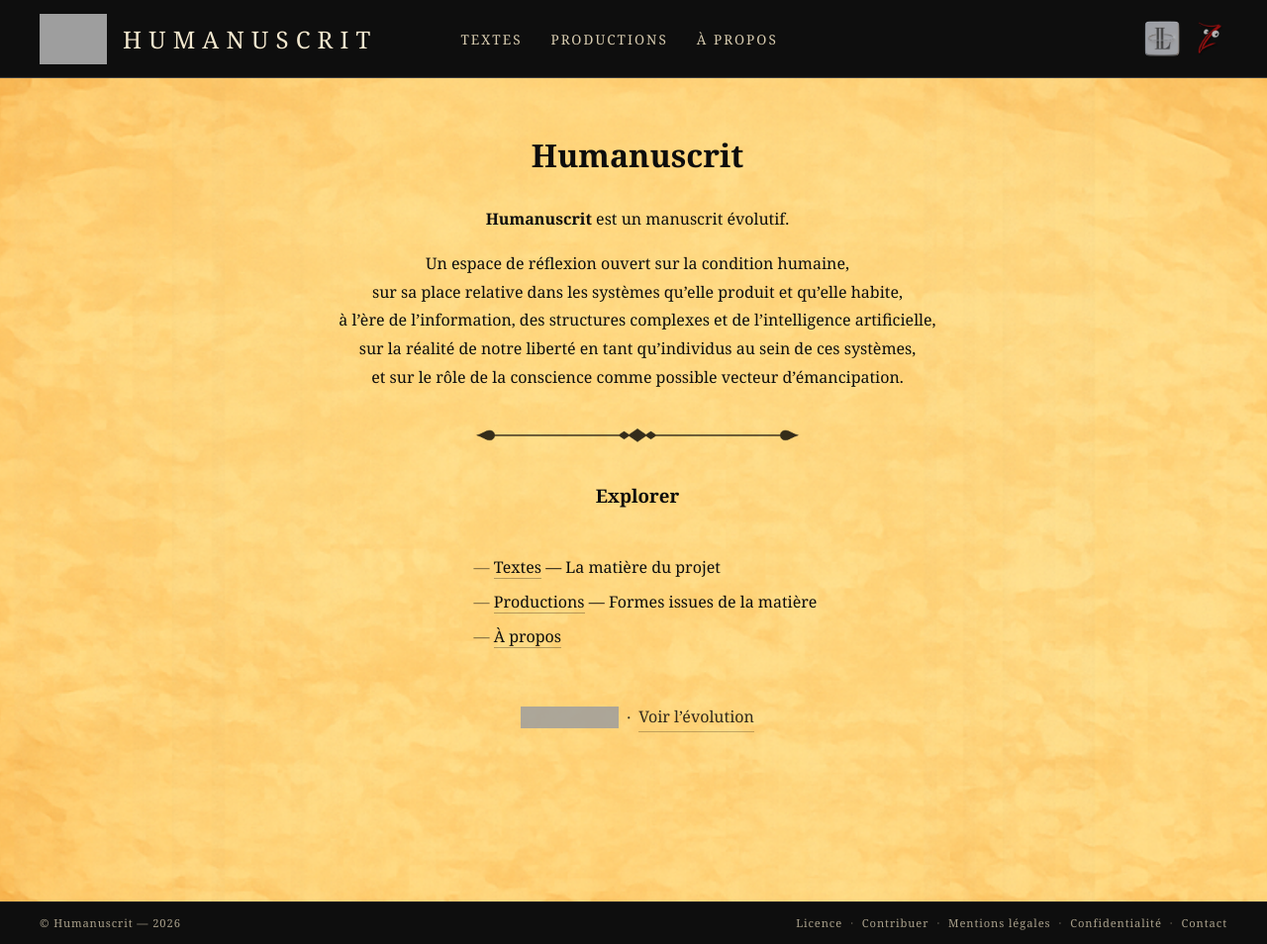
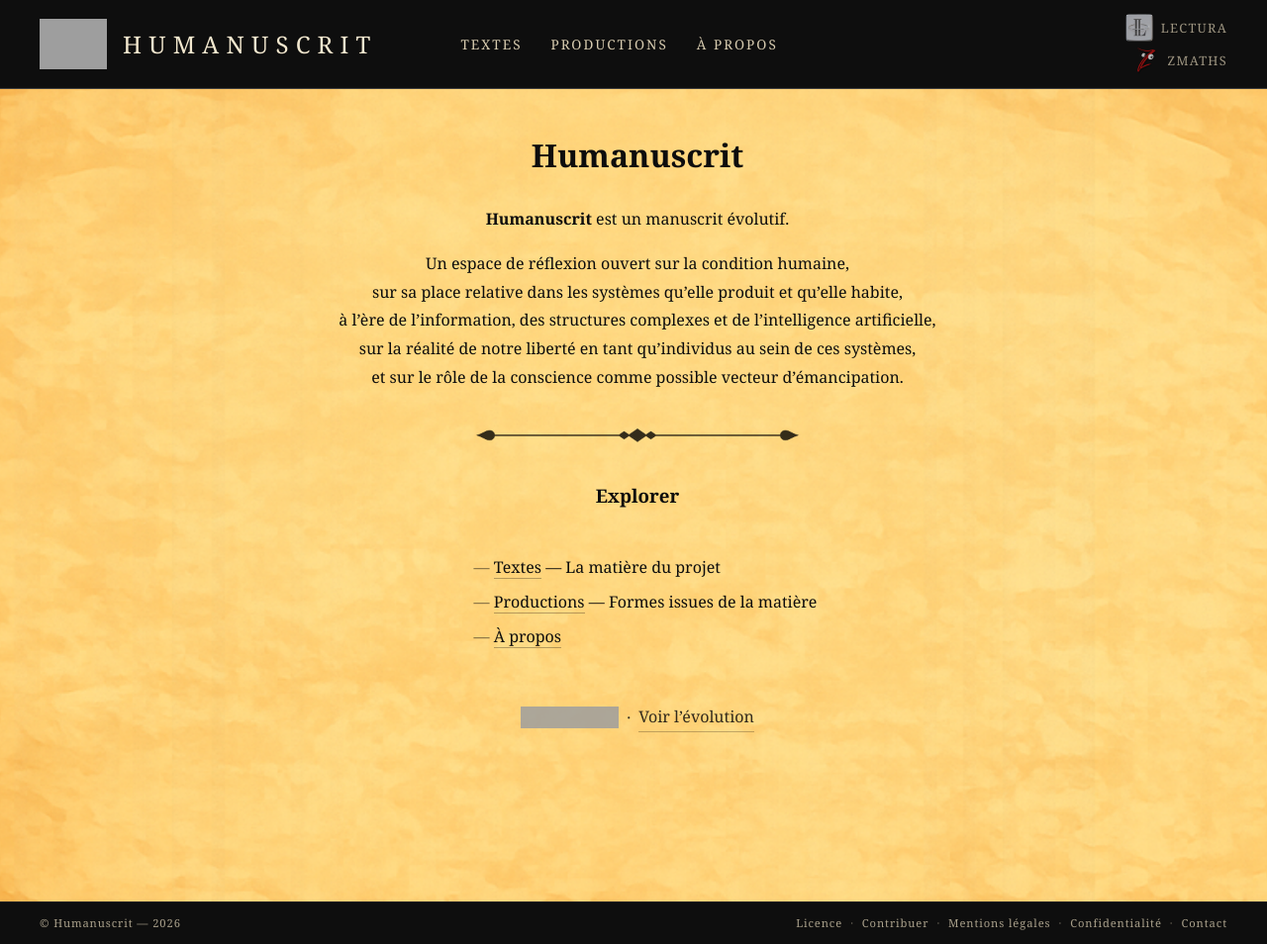
Before and after one commit to maxcarriere/humanuscrit, a Jekyll site: the page built from index.md, in a window 1280 px wide and 954 px high. Shown: the whole window at 99% size. Built offline with Jekyll 4.4.1, drawn with Linux system fonts in a browser that asks for light colours; grey boxes are pictures that could not be loaded.

Commit message:
Logos header : afficher le nom du site à côté de chaque logo
Empile les liens Lectura/Zmaths verticalement avec le nom
à droite du logo, comme sur lectura.world.

Co-Authored-By: Claude Opus 4.6 <noreply@anthropic.com>

```diff
--- a/_includes/header.html
+++ b/_includes/header.html
@@ -14,9 +14,11 @@
     <div class="header-external">
       <a href="https://lectura.world" target="_blank" rel="noopener" title="Lectura">
         <img src="{{ '/assets/images/logo-lectura.png' | relative_url }}" alt="Lectura">
+        <span>Lectura</span>
       </a>
       <a href="https://zmaths.net" target="_blank" rel="noopener" title="Zmaths">
         <img src="{{ '/assets/images/logo-zmaths.png' | relative_url }}" alt="Zmaths">
+        <span>Zmaths</span>
       </a>
     </div>
     <button class="menu-toggle" type="button" aria-label="Menu" aria-expanded="false" aria-controls="nav-menu">
--- a/assets/css/style.scss
+++ b/assets/css/style.scss
@@ -110,15 +110,21 @@ body *::after {
 
 .header-external {
   display: flex;
-  align-items: center;
-  gap: 0.75rem;
+  flex-direction: column;
+  align-items: flex-end;
+  gap: 0.35rem;
 }
 
 .header-external a {
   display: flex;
   align-items: center;
+  gap: 0.5rem;
   opacity: 0.7;
   transition: opacity 0.2s;
+  text-decoration: none;
+  color: #d8ccb0;
+  font-size: 0.8rem;
+  letter-spacing: 0.1em;
 }
 
 .header-external a:hover {
@@ -126,10 +132,14 @@ body *::after {
 }
 
 .header-external img {
-  width: 36px;
-  height: 36px;
-  border-radius: 6px;
+  width: 28px;
+  height: 28px;
+  border-radius: 4px;
   display: block;
+}
+
+.header-external span {
+  text-transform: uppercase;
 }
 
 .site-nav {
```
